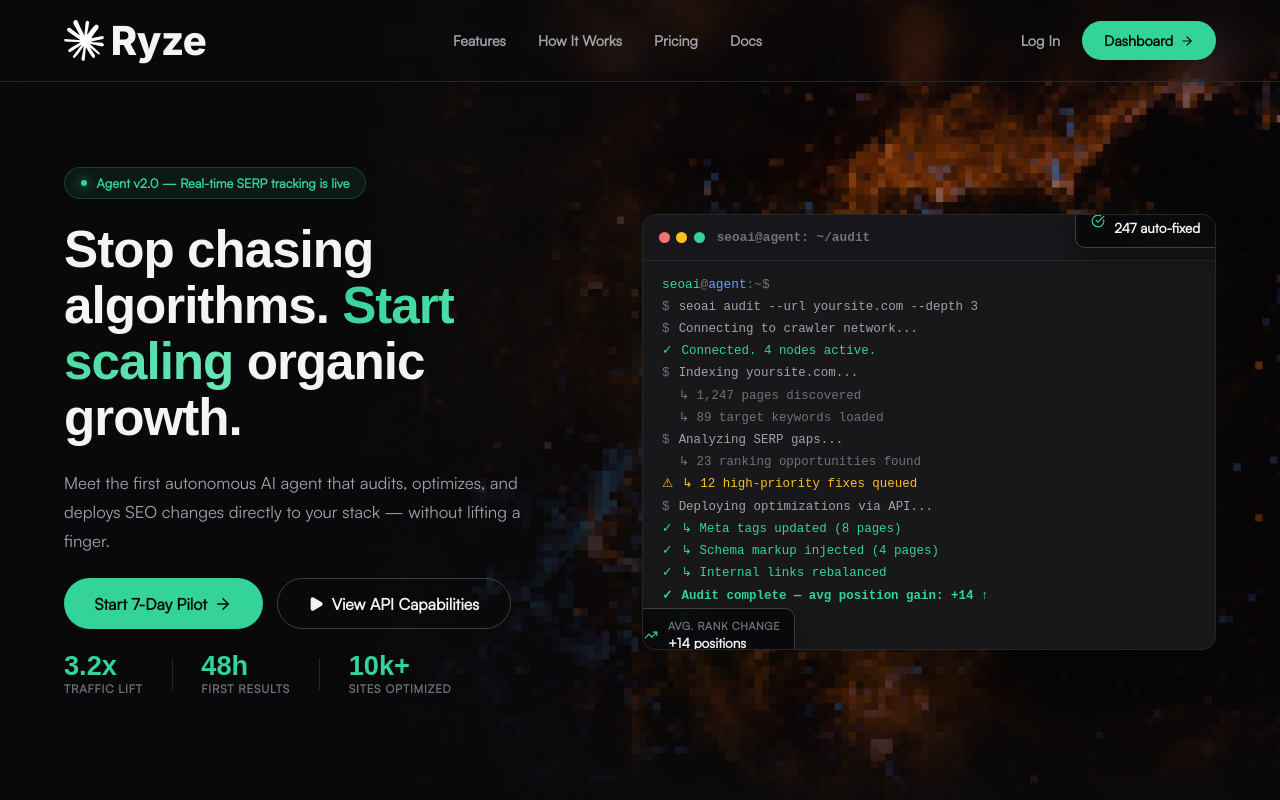
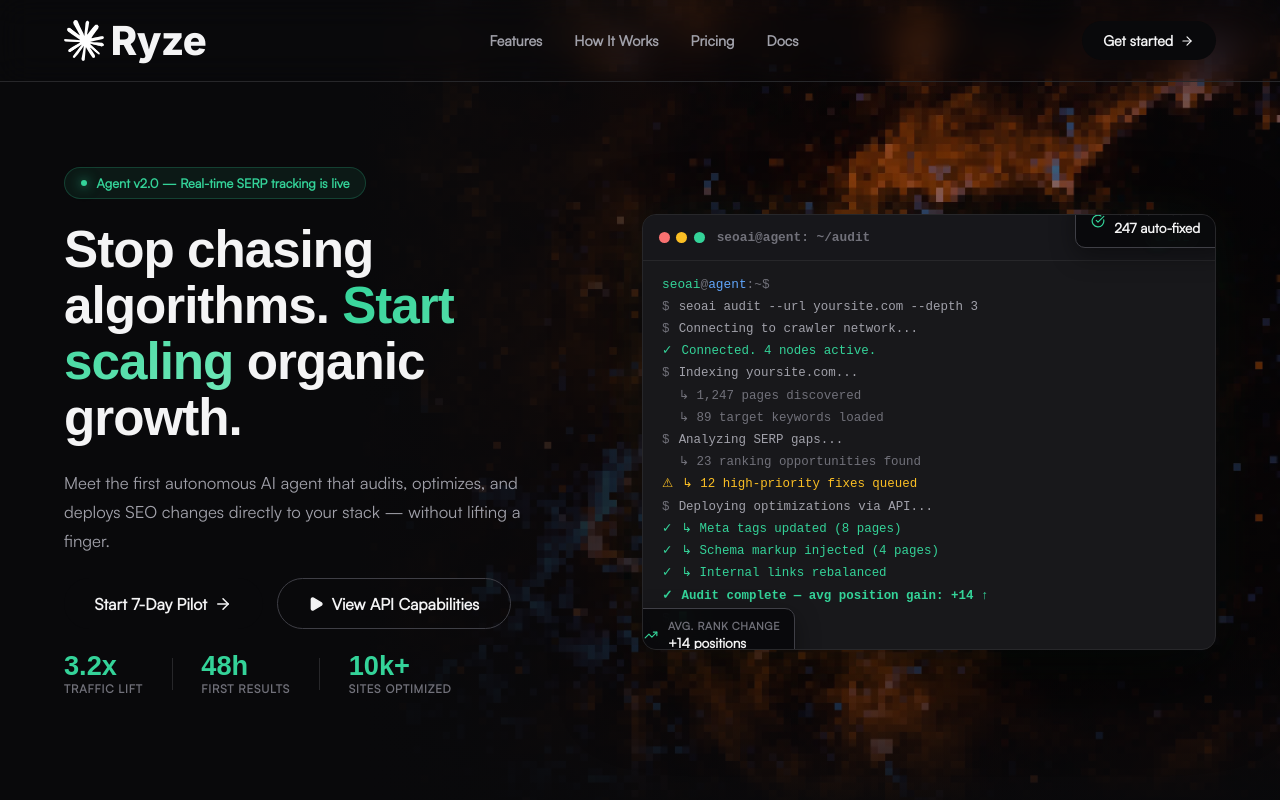
Before and after one commit to ASHISHSINGHNEGI/aiagentforseo, a React (Vite) app: page / in a window 1280 px wide. Shown: the top 800 px of the page. Built offline with nearby package versions, Linux system fonts and the light colour scheme.

Commit message:
update: change the primary button color schema

```diff
--- a/src/App.css
+++ b/src/App.css
@@ -125,8 +125,8 @@
 
 /* ── Buttons ─────────────────────────────────────────────────── */
 .btn-primary {
-  background: var(--agent-accent);
-  color: var(--agent-bg);
+  background: var(--agent-bg);
+  color: var(--agent-text);
   border: none;
   padding: 0.65rem 1.35rem;
   border-radius: 999px;
--- a/src/components/SiteHeader.tsx
+++ b/src/components/SiteHeader.tsx
@@ -15,7 +15,13 @@
           alt="Ryle"
           style={{ width: "1.8em", height: "1.8em", objectFit: "contain" }}
         />
-        <span style={{ fontFamily: '"Inter", sans-serif', fontWeight: 800 ,fontSize:40 }}>
+        <span
+          style={{
+            fontFamily: '"Inter", sans-serif',
+            fontWeight: 800,
+            fontSize: 40,
+          }}
+        >
           Ryze
         </span>
       </div>
@@ -34,9 +40,8 @@
         </a>
       </div>
       <div className="nav-actions">
-        <button className="btn-login">Log In</button>
         <button className="btn-primary">
-          Dashboard <ArrowRight size={14} />
+          Get started <ArrowRight size={14} />
         </button>
         <button
           className="mobile-menu-btn"
```
